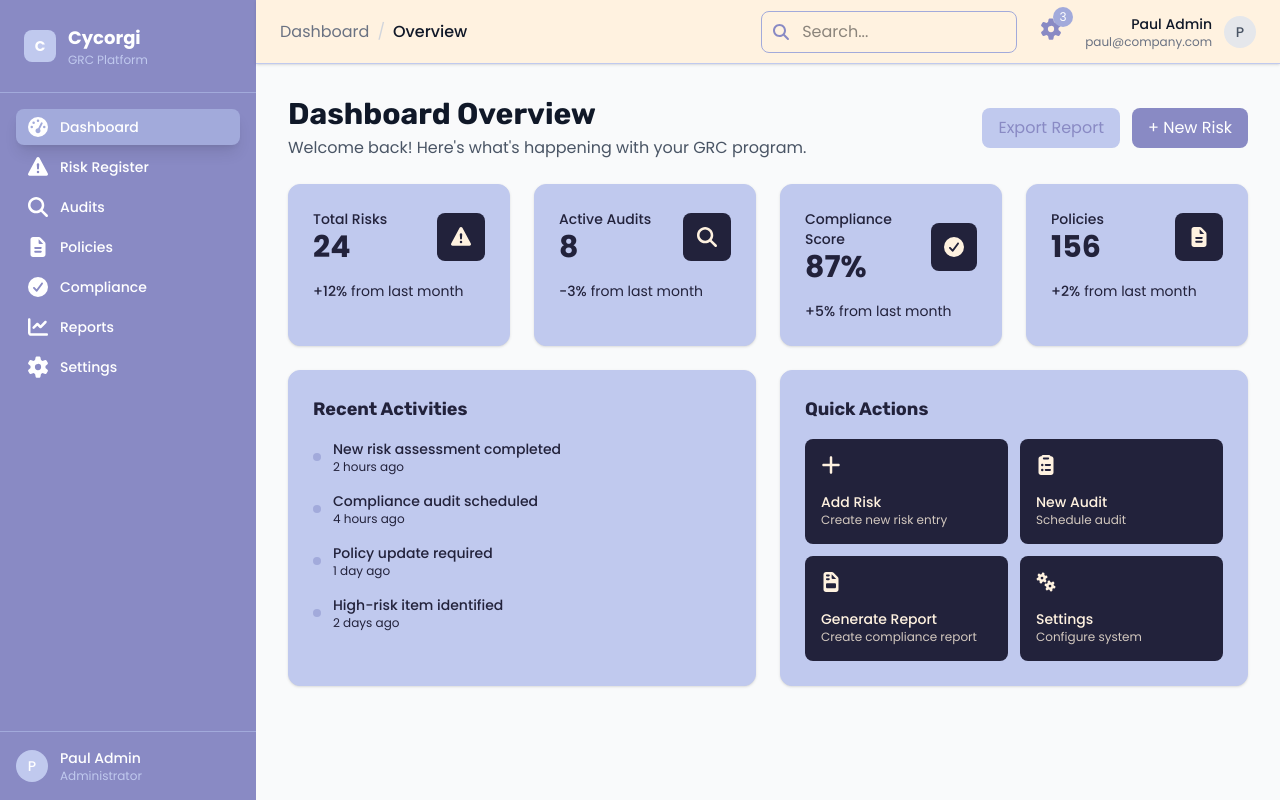
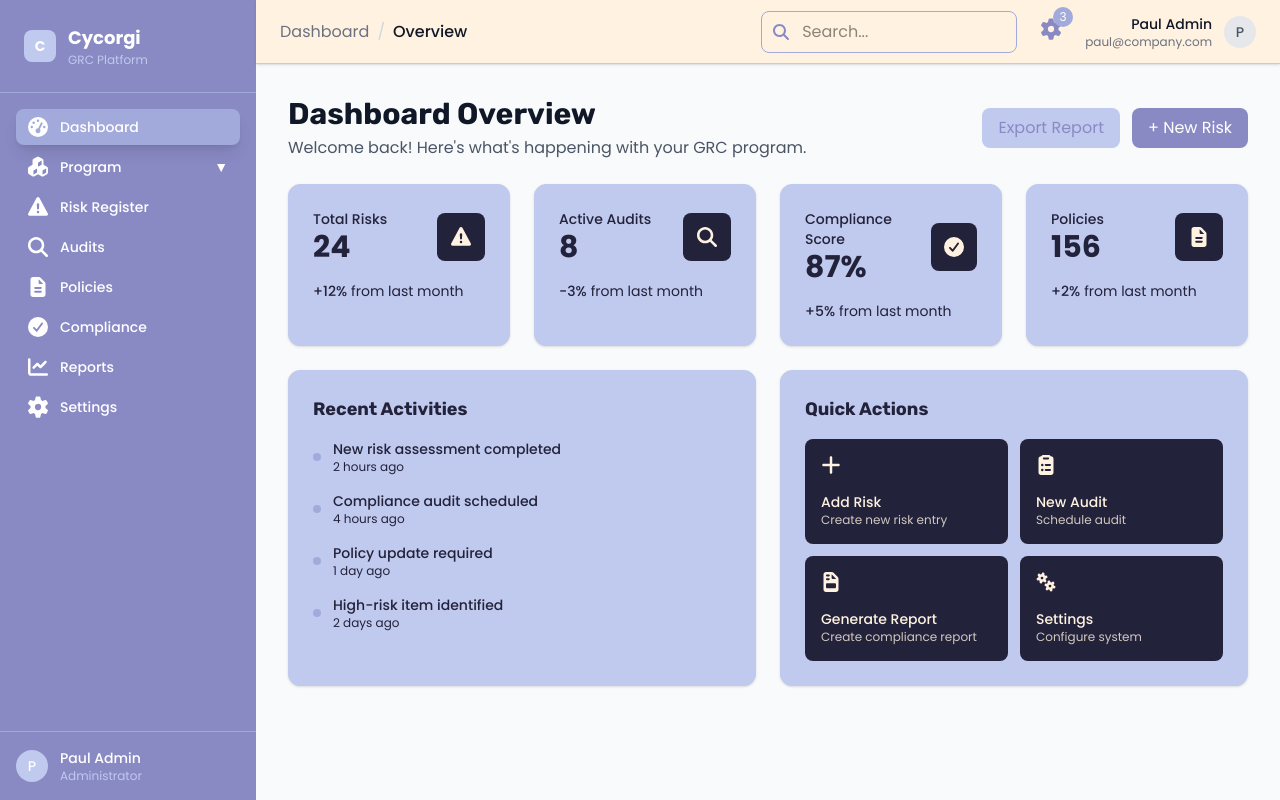
Before and after one commit to pineapaul/cycorgi, a Next.js app: page /dashboard in a window 1280 px wide. Built offline with nearby package versions, Linux system fonts and the light colour scheme.

Commit message:
feat: add Program menu with sub-items to sidebar, use cubes icon, and update icon mapping

```diff
--- a/app/components/Icon.tsx
+++ b/app/components/Icon.tsx
@@ -12,7 +12,8 @@ import {
   faPlus,
   faClipboardList,
   faFileInvoice,
-  faCogs
+  faCogs,
+  faCubes
 } from '@fortawesome/free-solid-svg-icons'
 
 interface IconProps {
@@ -35,6 +36,7 @@ export default function Icon({ name, size = 20, className = '' }: IconProps) {
     audit_new: faClipboardList,
     report: faFileInvoice,
     settings_advanced: faCogs,
+    cubes: faCubes,
   }
 
   const icon = icons[name]
@@ -66,6 +68,7 @@ function getFallbackEmoji(name: string): string {
     audit_new: '📋',
     report: '📄',
     settings_advanced: '⚙️',
+    cubes: '🧊',
   }
   return emojiMap[name] || '📄'
 }
--- a/app/components/Sidebar.tsx
+++ b/app/components/Sidebar.tsx
@@ -4,9 +4,11 @@ import Link from 'next/link'
 import { usePathname } from 'next/navigation'
 import { cn } from '@/lib/utils'
 import Icon from './Icon'
+import { useState } from 'react'
 
 const navItems = [
   { name: 'Dashboard', href: '/dashboard', icon: 'dashboard' },
+  // Program menu will be inserted here
   { name: 'Risk Register', href: '/dashboard/risk-register', icon: 'risk' },
   { name: 'Audits', href: '/dashboard/audits', icon: 'audit' },
   { name: 'Policies', href: '/dashboard/policies', icon: 'policies' },
@@ -15,8 +17,16 @@ const navItems = [
   { name: 'Settings', href: '/dashboard/settings', icon: 'settings' },
 ]
 
+const programItems = [
+  { name: 'Scope', href: '/dashboard/program/scope' },
+  { name: 'Issues', href: '/dashboard/program/issues' },
+  { name: 'Objectives', href: '/dashboard/program/objectives' },
+  { name: 'Roles', href: '/dashboard/program/roles' },
+]
+
 export default function Sidebar() {
   const pathname = usePathname()
+  const [programOpen, setProgramOpen] = useState(false)
 
   return (
     <aside className="h-full w-64 text-white flex flex-col" style={{ backgroundColor: '#898AC4' }}>
@@ -35,7 +45,58 @@ export default function Sidebar() {
 
       {/* Navigation */}
       <nav className="flex-1 p-4 space-y-1">
-        {navItems.map((item) => (
+        {/* Dashboard */}
+        <Link
+          key={navItems[0].href}
+          href={navItems[0].href}
+          className={cn(
+            'flex items-center space-x-3 px-3 py-2 rounded-lg text-sm font-medium transition-all duration-200',
+            pathname === navItems[0].href
+              ? 'text-white shadow-lg'
+              : 'text-white hover:text-white'
+          )}
+          style={{
+            backgroundColor: pathname === navItems[0].href ? '#A2AADB' : 'transparent'
+          }}
+        >
+          <Icon name={navItems[0].icon} size={20} />
+          <span>{navItems[0].name}</span>
+        </Link>
+
+        {/* Program Menu */}
+        <button
+          className={cn(
+            'flex items-center w-full space-x-3 px-3 py-2 rounded-lg text-sm font-medium transition-all duration-200 focus:outline-none',
+            programOpen ? 'bg-[#A2AADB] text-white shadow-lg' : 'text-white hover:text-white'
+          )}
+          style={{ backgroundColor: programOpen ? '#A2AADB' : 'transparent' }}
+          onClick={() => setProgramOpen((open) => !open)}
+        >
+          <Icon name="cubes" size={20} />
+          <span>Program</span>
+          <span className="ml-auto">{programOpen ? '▲' : '▼'}</span>
+        </button>
+        {programOpen && (
+          <div className="ml-7 mt-1 space-y-1">
+            {programItems.map((item) => (
+              <Link
+                key={item.href}
+                href={item.href}
+                className={cn(
+                  'block px-3 py-1 rounded text-sm transition-all',
+                  pathname === item.href
+                    ? 'bg-white text-[#898AC4] font-semibold'
+                    : 'text-white hover:bg-[#A2AADB] hover:text-white'
+                )}
+              >
+                {item.name}
+              </Link>
+            ))}
+          </div>
+        )}
+
+        {/* Other nav items */}
+        {navItems.slice(1).map((item) => (
           <Link
             key={item.href}
             href={item.href}
```
